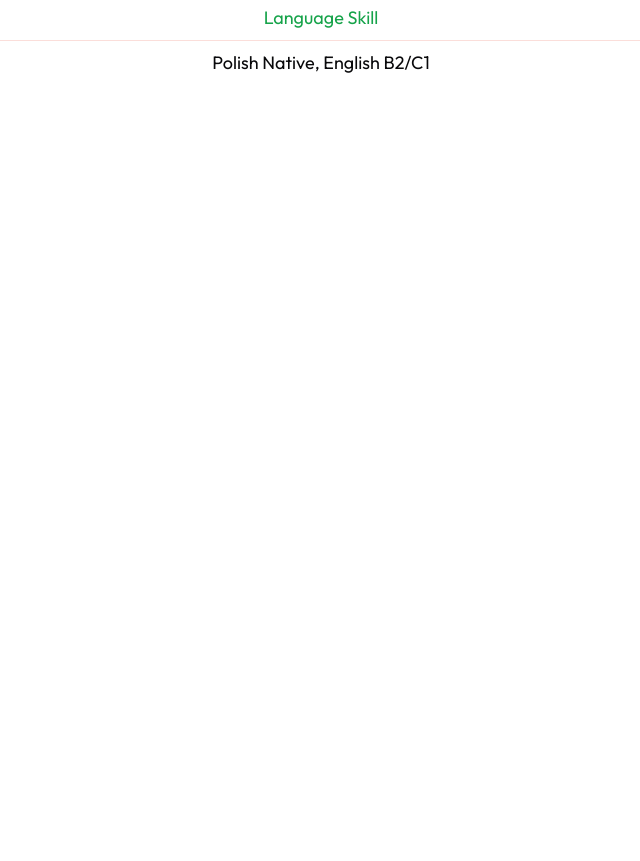
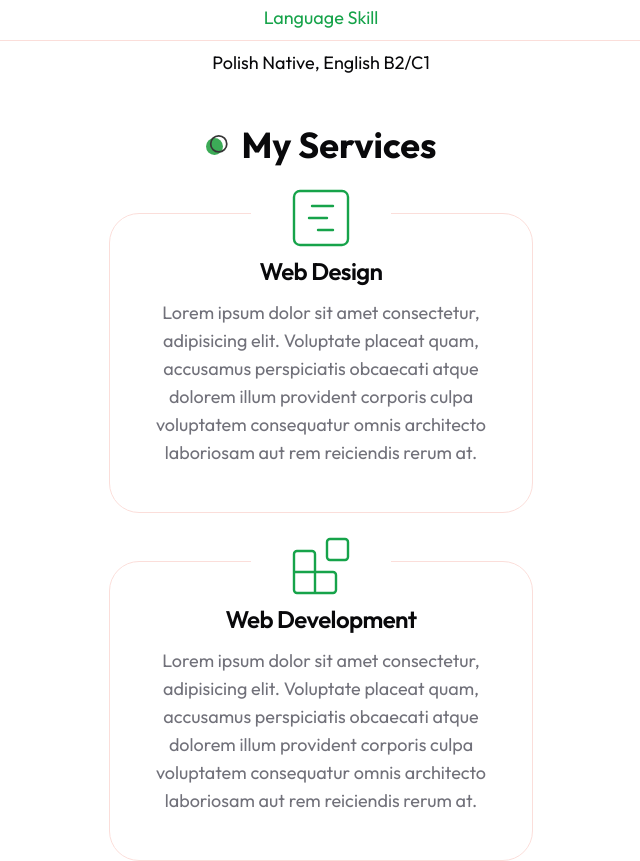
Before and after one commit to Cinamon88/new_portfolio_24, a Next.js app: page / in a window 1280 px wide. Shown: the part 1620-2481 px from the top of the page, without its empty margins (319-959 px from the left). Built offline with nearby package versions, Linux system fonts and the light colour scheme.

Commit message:
add services component

```diff
--- a/app/page.jsx
+++ b/app/page.jsx
@@ -1,5 +1,6 @@
 import About from "@/components/About";
 import Hero from "@/components/Hero";
+import Services from "@/components/Services";
 import Image from "next/image";
 
 export default function Home() {
@@ -7,6 +8,7 @@
     <main>
       <Hero />
       <About />
+      <Services />
     </main>
   );
 }
--- /dev/null
+++ b/components/Services.jsx
@@ -0,0 +1,51 @@
+import { Blocks, GanttChartSquare, Gem } from "lucide-react";
+import { Card, CardContent, CardDescription, CardHeader, CardTitle } from "./ui/card";
+
+
+const servicesData = [
+    {
+        icon: <GanttChartSquare size={72} strokeWidth={0.8} />,
+        title: 'Web Design',
+        description: 'Lorem ipsum dolor sit amet consectetur, adipisicing elit. Voluptate placeat quam, accusamus perspiciatis obcaecati atque dolorem illum provident corporis culpa voluptatem consequatur omnis architecto laboriosam aut rem reiciendis rerum at.'
+    },
+    {
+        icon: <Blocks size={72} strokeWidth={0.8} />,
+        title: 'Web Development',
+        description: 'Lorem ipsum dolor sit amet consectetur, adipisicing elit. Voluptate placeat quam, accusamus perspiciatis obcaecati atque dolorem illum provident corporis culpa voluptatem consequatur omnis architecto laboriosam aut rem reiciendis rerum at.'
+    },
+    {
+        icon: <Gem size={72} strokeWidth={0.8} />,
+        title: 'Content Creator',
+        description: 'Lorem ipsum dolor sit amet consectetur, adipisicing elit. Voluptate placeat quam, accusamus perspiciatis obcaecati atque dolorem illum provident corporis culpa voluptatem consequatur omnis architecto laboriosam aut rem reiciendis rerum at.'
+    },
+
+]
+
+const Services = () => {
+  return (
+    <section className="mb-12 xl:mb-36">
+        <div className="container mx-auto">
+            <h2 className="section-title mb-12 xl:mb-24 text-center mx-auto">My Services</h2>
+            <div className="grid xl:grid-cols-3 justify-center gap-y-12 xl:gap-y-24">
+                {servicesData.map((item, index) => {
+                    return (
+                        <Card className="w-full max-w-[424px] h-[300px] flex flex-col pt-16 pb-10 justify-center items-center relative" key={index}>
+                            <CardHeader className="text-primary absolute -top-[60px]">
+                                <div className="w-[140px] h-[80px] bg-white dark:bg-background flex justify-center items-center">{item.icon}</div>
+                            </CardHeader>
+                            <CardContent className="text-center">
+                                <CardTitle className="mb-4">{item.title}</CardTitle>
+                                <CardDescription className="text-lg">
+                                    {item.description}
+                                </CardDescription>
+                            </CardContent>
+                        </Card>
+                    )
+                })}
+            </div>
+        </div>
+    </section>
+  )
+}
+
+export default Services;
--- a/components/ui/card.jsx
+++ b/components/ui/card.jsx
@@ -5,7 +5,7 @@
 const Card = React.forwardRef(({ className, ...props }, ref) => (
   <div
     ref={ref}
-    className={cn("rounded-lg border bg-card text-card-foreground shadow-sm", className)}
+    className={cn("rounded-[30px] border bg-background text-card-foreground", className)}
     {...props} />
 ))
 Card.displayName = "Card"
```
Also changed, not shown: public/about/shape-dark.svg.
